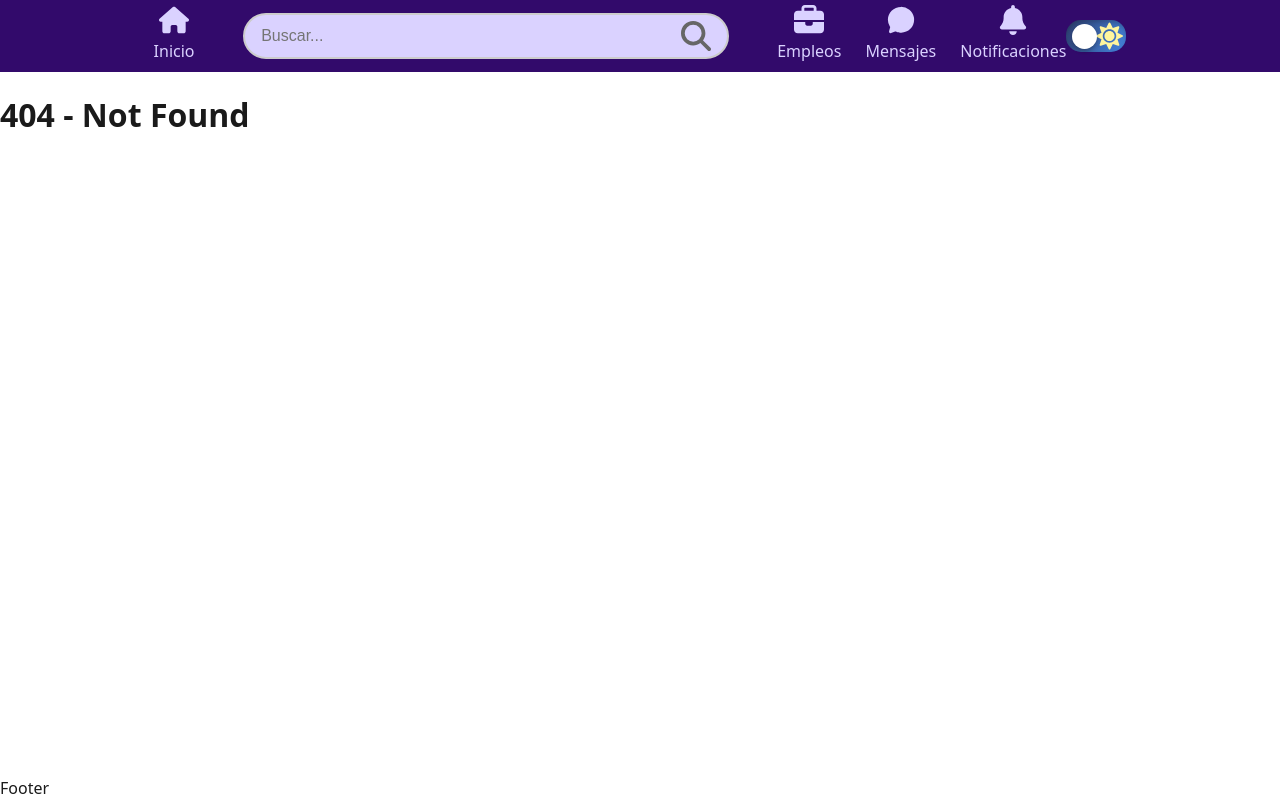
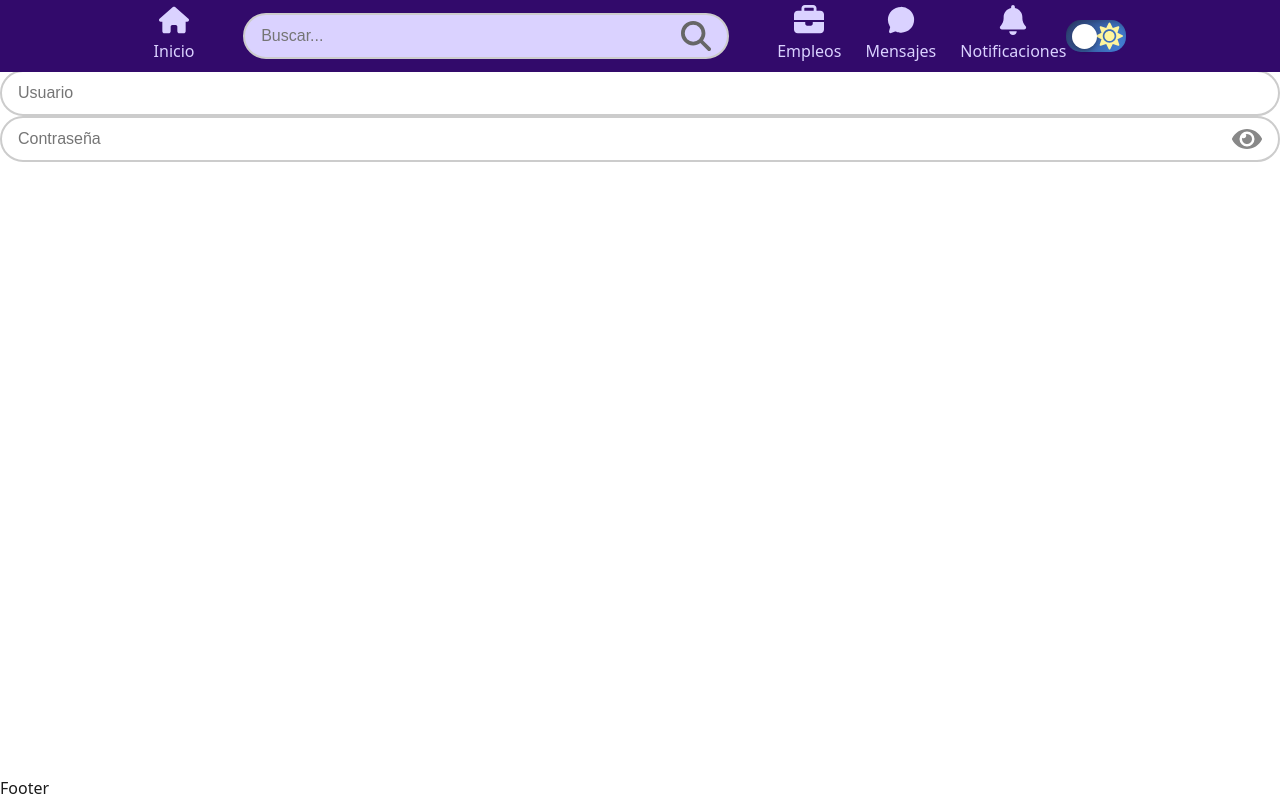
Before and after one commit to WiusGH/h1-09-n-webapp, a React (Vite) app in the folder frontend/: page /login in a window 1280 px wide. Before the commit this address had no page. Built offline with nearby package versions, Linux system fonts and the light colour scheme.

Commit message:
feat: implementar vista para el login e implementar formulario e inputs iniciales

```diff
--- a/frontend/src/App.tsx
+++ b/frontend/src/App.tsx
@@ -9,6 +9,7 @@ import Mensajes from "./pages/Mensajes";
 import Empleos from "./pages/Empleos";
 import Notificaciones from "./pages/Notificaciones";
 import "./index.css";
+import Login from "./pages/Login";
 
 // Carga del tema
 function App() {
@@ -51,6 +52,7 @@ function App() {
             <Route path="/mensajes" element={<Mensajes />} />
             <Route path="/empleos" element={<Empleos />} />
             <Route path="/notifiaciones" element={<Notificaciones />} />
+            <Route path="/login" element={<Login />} />
             <Route path="*" element={<h1>404 - Not Found</h1>} />{" "}
             {/* TODO: crear vista 404 */}
           </Routes>
--- a/frontend/src/components/forms/Login.tsx
+++ /dev/null
@@ -1,5 +0,0 @@
-const Login = () => {
-  return <div>Login</div>;
-};
-
-export default Login;
--- /dev/null
+++ b/frontend/src/components/forms/LoginForm.tsx
@@ -0,0 +1,25 @@
+import { useState } from "react";
+import FormInput from "../inputs/FormInput";
+import style from "./Form.module.css";
+const LoginForm = () => {
+  const [showPassword, setShowPassword] = useState(false);
+
+  const togglePassword = () => {
+    setShowPassword((prev) => !prev);
+  };
+  return (
+    <section className={style.container}>
+      <form className={style.form}>
+        <FormInput type="text" placeholder="Usuario" />
+        <FormInput
+          type="password"
+          placeholder="Contraseña"
+          showPassword={showPassword}
+          onTogglePassword={togglePassword}
+        />
+      </form>
+    </section>
+  );
+};
+
+export default LoginForm;
--- /dev/null
+++ b/frontend/src/components/inputs/FormInput.module.css
@@ -0,0 +1,36 @@
+.inputWrapper {
+  position: relative;
+  display: flex;
+  align-items: center;
+  width: 100%;
+}
+
+.input {
+  width: 100%;
+  padding: 0.75rem 2.5rem 0.75rem 1rem; /* padding leaves space for the icon */
+  border: 2px solid #ccc;
+  border-radius: 999px; /* pill shape */
+  outline: none;
+  font-size: 1rem;
+  transition: border-color 0.2s ease;
+}
+
+.input:focus {
+  border-color: #7b5cff; /* your purple accent */
+}
+
+.eyeButton {
+  position: absolute;
+  right: 0.75rem;
+  background: none;
+  border: none;
+  cursor: pointer;
+  color: #888;
+  display: flex;
+  align-items: center;
+  justify-content: center;
+}
+
+.eyeButton:hover {
+  color: #320a6b; /* darker accent on hover */
+}
--- /dev/null
+++ b/frontend/src/components/inputs/FormInput.tsx
@@ -0,0 +1,47 @@
+import { FaEye, FaEyeSlash } from "react-icons/fa";
+import style from "./FormInput.module.css";
+
+interface FormInputProps {
+  type: "text" | "email" | "password";
+  placeholder: string;
+  value?: string;
+  onChange?: (e: React.ChangeEvent<HTMLInputElement>) => void;
+  showPassword?: boolean; // controlled from parent
+  onTogglePassword?: () => void; // toggles both inputs
+}
+
+const FormInput = ({
+  type,
+  placeholder,
+  value,
+  onChange,
+  showPassword,
+  onTogglePassword,
+}: FormInputProps) => {
+  const isPassword = type === "password";
+  const inputType = isPassword && showPassword ? "text" : type;
+
+  return (
+    <div className={style.inputWrapper}>
+      <input
+        className={style.input}
+        type={inputType}
+        placeholder={placeholder}
+        value={value}
+        onChange={onChange}
+      />
+
+      {isPassword && onTogglePassword && (
+        <button
+          type="button"
+          className={style.eyeButton}
+          onClick={onTogglePassword}
+        >
+          {showPassword ? <FaEyeSlash size={18} /> : <FaEye size={18} />}
+        </button>
+      )}
+    </div>
+  );
+};
+
+export default FormInput;
--- /dev/null
+++ b/frontend/src/pages/Login.tsx
@@ -0,0 +1,11 @@
+import LoginForm from "../components/forms/LoginForm";
+
+const Login = () => {
+  return (
+    <div>
+      <LoginForm />
+    </div>
+  );
+};
+
+export default Login;
```
